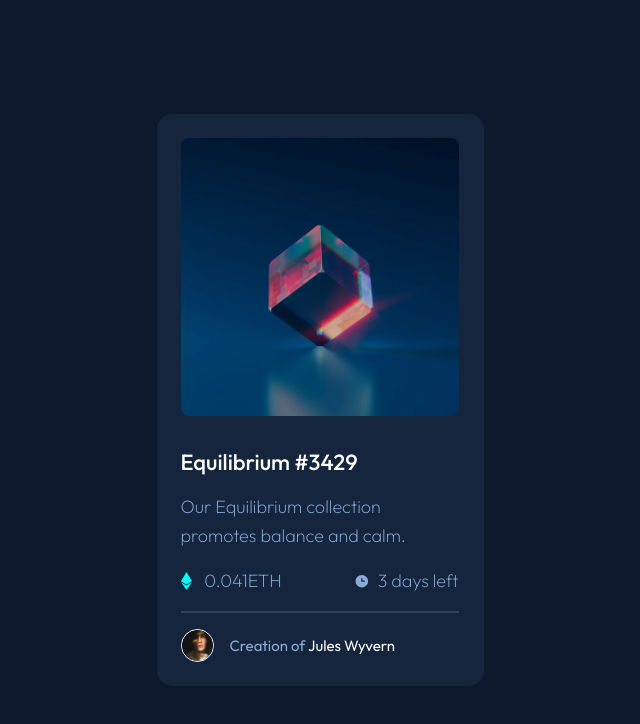
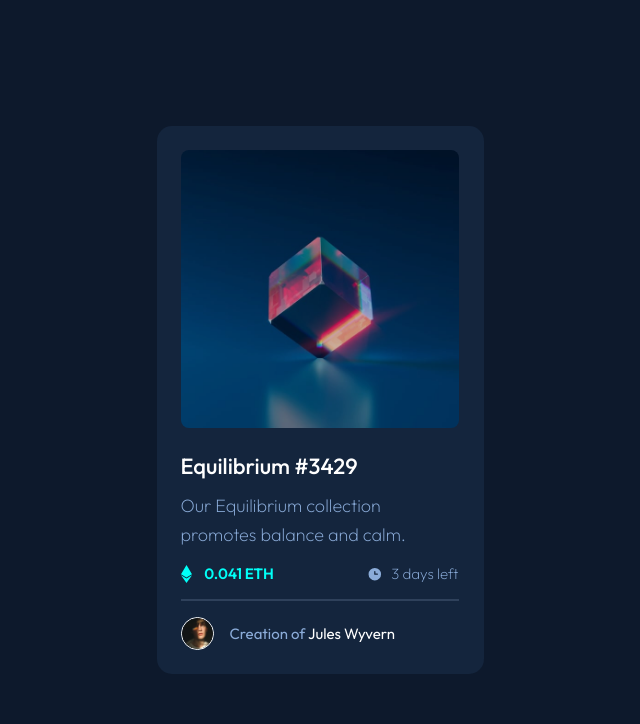
Before and after one commit to DrakeHermit/NFT-preview-card, a plain HTML site: page index.html in a window 1280 px wide. Shown: the whole page, without its empty margins (320-960 px from the left). Drawn offline with Linux system fonts and the light colour scheme.

Commit message:
Fixed some inconsistencies within the design

```diff
--- a/index.html
+++ b/index.html
@@ -28,7 +28,7 @@
           <div class="currency-info">
             <div class="eth">
               <img src="/images/icon-ethereum.svg" alt="Ethereum logo" />
-              <p>0.041ETH</p>
+              <p>0.041 ETH</p>
             </div>
             <div class="days">
               <img src="/images/icon-clock.svg" alt="Clock icon" />
--- a/style.css
+++ b/style.css
@@ -6,6 +6,7 @@
   --content-color: #8BACD9;
   --card-bgcolor: hsl(216, 50%, 16%);
   --line-color: hsl(215, 32%, 27%);
+  --eth-color: hsl(178, 100%, 50%);
 }
 
 * {
@@ -58,7 +59,7 @@ hr {
 }
 
 .main__card-image {
-  margin-bottom: 2rem;
+  margin-bottom: 1.5rem;
 
   img {
     border-radius: 8px;
@@ -68,7 +69,7 @@ hr {
 
 .main__card-content {
   h1 {
-    margin-bottom: 1rem;
+    margin-bottom: 0.7rem;
   }
 
   p {
@@ -82,12 +83,18 @@ hr {
   display: flex;
   justify-content: space-between;
   align-items: center;
-  margin-block: 1rem;
+  margin-block: 0.8rem;
 
   .eth {
     display: flex;
     gap: 0.8rem;
     align-items: center;
+
+    p {
+      font-size: 15px;
+      color: var(--eth-color);
+      font-weight: 600;
+    }
 
     img {
       width: 11px;
@@ -99,6 +106,10 @@ hr {
     display: flex;
     align-items: center;
     gap: .5rem;
+
+    p {
+      font-size: 15px;
+    }
 
     img {
       width: 16px;
```
